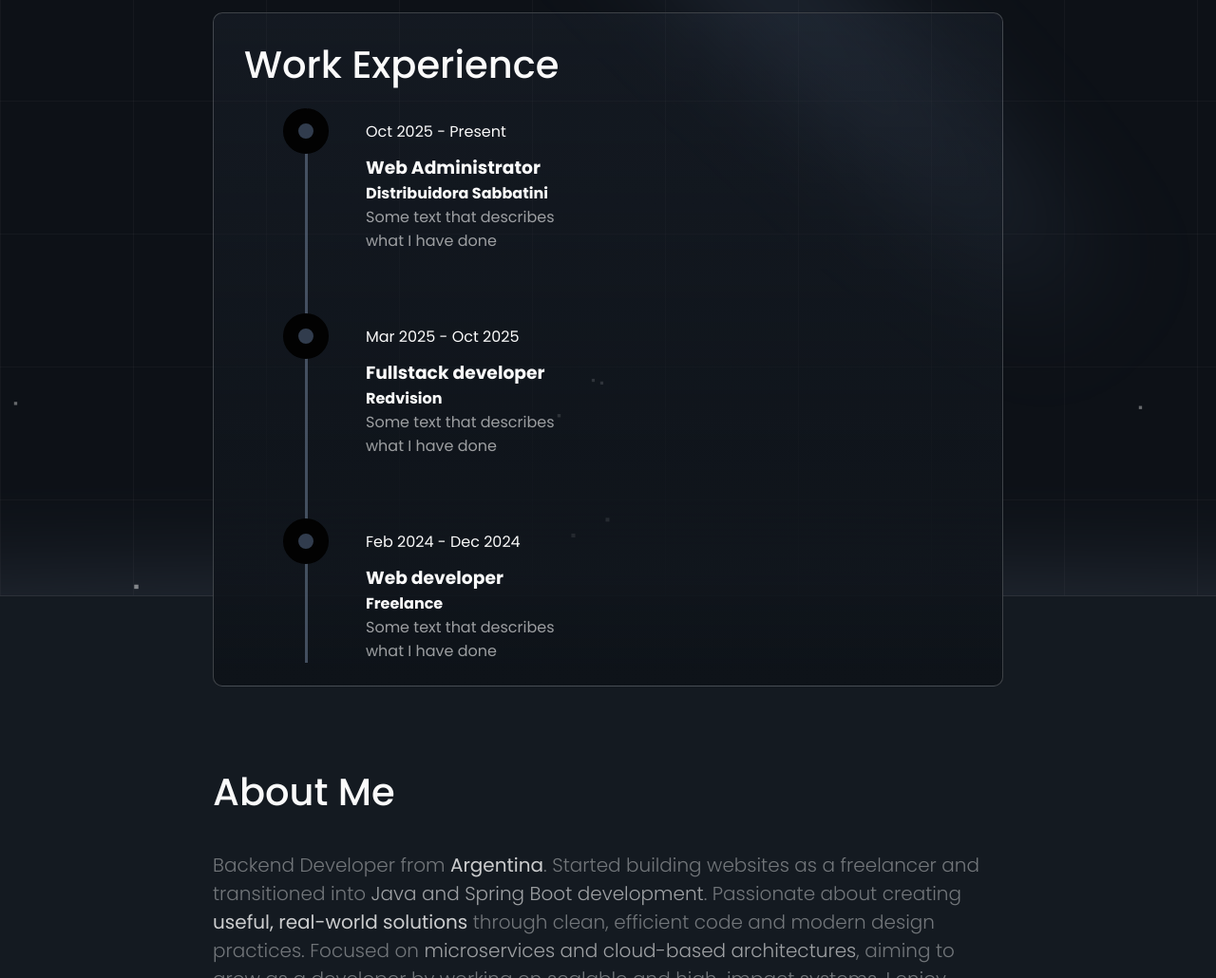
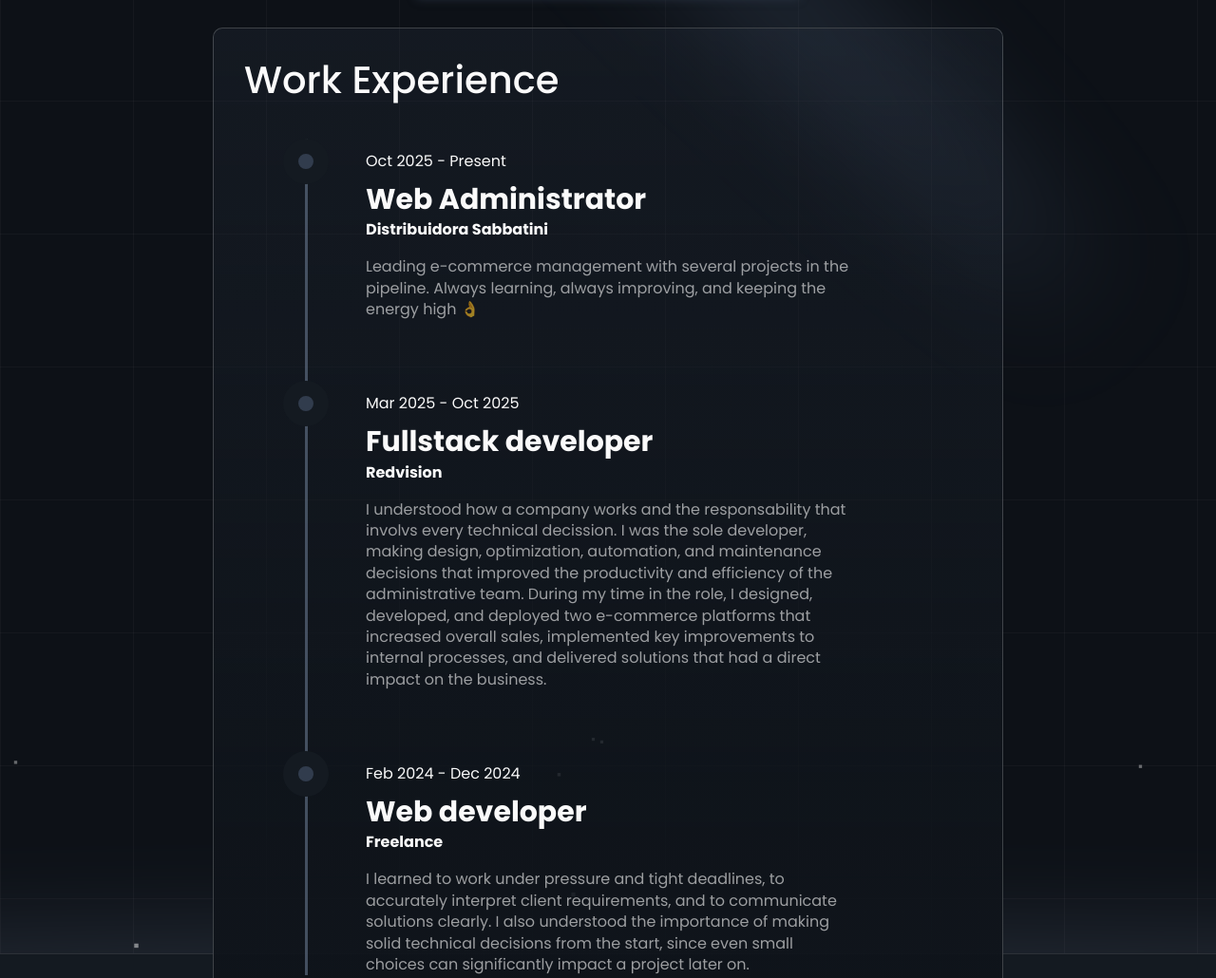
Before and after one commit to joaquinogallar/joaquinogallar.github.io, a plain HTML site: page index.html in a window 1280 px wide. Shown: the part 734-1764 px from the top of the page at 95% size. Drawn offline with Linux system fonts and the light colour scheme.

Commit message:
feat: added some styles for work experience section

```diff
--- a/index.css
+++ b/index.css
@@ -236,8 +236,11 @@ My experience
   display: flex;
   justify-content: space-between;
 
+  box-shadow: 0 0 10px var(--primary-color);
+
   border: 1px solid var(--primary-color);
   margin-bottom: 2rem;
+  margin-top: 1rem;
 }
 
 .me-navigation-btn {
@@ -246,11 +249,14 @@ My experience
   opacity: 0.2;
   transition: all 300ms ease-in-out;
   padding: 0.5rem 1rem;
+  width: 200px;
 }
 
 .me-navigation-btn:hover {
   background-color: var(--primary-color);
   opacity: 1;
+  box-shadow: 0 0 10px var(--primary-color);
+
 }
 
 .me-n-active {
@@ -273,7 +279,7 @@ My experience
 }
 
 .me-experience h2 {
-  margin-bottom: 1rem;
+  margin-bottom: 2rem;
 }
 
 /*
@@ -413,6 +419,7 @@ OLD_STYLES
   display: flex;
   flex-wrap: wrap;
   gap: 1rem;
+  margin-bottom: 1rem;
 }
 
 .me-e-t-images img {
@@ -523,7 +530,6 @@ My professional experience
 }
 
 .mpe-container {
-  width: 65%;
   min-width: 400px;
   display: flex;
   justify-content: center;
@@ -542,6 +548,9 @@ My professional experience
   display: flex;
   flex-direction: column;
   row-gap: 4rem;
+  margin-bottom: 3rem;
+  width: 100%;
+
 }
 
 .mpe-list::before {
@@ -561,8 +570,35 @@ My professional experience
   padding: .5rem;
   position: absolute;
   left: 2.55rem;
-  border: 1rem solid #020202;
+  border: 1rem solid var(--bg-color-secundary);
   background-color: var(--primary-color);
+}
+
+.mpe-l-l-dot::before {
+    content: '';
+  position: absolute;
+  width: 30px;
+  height: 30px;
+  border-radius: 50%;
+  top: 50%;
+  left: 50%;
+  transform: translate(-50%, -50%);
+  backdrop-filter: blur(10px);
+  z-index: -1;
+}
+
+.mpe-l-l-desc h3 {
+  font-size: 30px;
+  line-height: 2rem;
+  margin-bottom: .2rem;
+}
+
+.mpe-l-l-desc h4 {
+  margin-bottom: 1rem;
+}
+
+.mpe-l-l-desc p {
+  line-height: 1.4rem;
 }
 
 .mpe-l-l-d-date {
@@ -765,7 +801,7 @@ Responsive
 
   .m-title-container h1 {
     font-size: 50px;
-    line-height: 70px;
+    line-height: 50px;
   }
 
   .m-title-container p {
@@ -838,6 +874,22 @@ Responsive
     max-width: none;
   }
 
+  .me-navigation-btn {
+    width: 140px;
+  }
+
+  .mpe-list {
+    padding: 0 4rem;
+  }
+
+  .mpe-list::before {
+    left: 1rem;
+  }
+
+  .mpe-l-l-dot {
+    left: -.35rem;
+  }
+
   .am-container {
     min-width: 0;
     max-width: none;
--- a/index.html
+++ b/index.html
@@ -51,29 +51,29 @@
               <ul class="mpe-list">
                 <li class="mpe-l-li">
                   <label class="mpe-l-l-dot"></label>
-                  <div>
+                  <div class="mpe-l-l-desc">
                     <p class="mpe-l-l-d-date">Oct 2025 - Present</p>
                     <h3>Web Administrator</h3>
                     <h4>Distribuidora Sabbatini</h4>
-                    <p class="highlight-text-2">Some text that describes what I have done</p>
+                    <p class="highlight-text-2">Leading e-commerce management with several projects in the pipeline. Always learning, always improving, and keeping the energy high 👌</p>
                   </div>
                 </li>
                 <li class="mpe-l-li">
                   <label class="mpe-l-l-dot"></label>
-                  <div>
+                  <div class="mpe-l-l-desc">
                     <p class="mpe-l-l-d-date">Mar 2025 - Oct 2025</p>
                     <h3>Fullstack developer</h3>
                     <h4>Redvision</h4>
-                    <p class="highlight-text-2">Some text that describes what I have done</p>
+                    <p class="highlight-text-2">I understood how a company works and the responsability that involvs every technical decission. I was the sole developer, making design, optimization, automation, and maintenance decisions that improved the productivity and efficiency of the administrative team. During my time in the role, I designed, developed, and deployed two e-commerce platforms that increased overall sales, implemented key improvements to internal processes, and delivered solutions that had a direct impact on the business.</p>
                   </div>
                 </li>
                 <li class="mpe-l-li">
                   <label class="mpe-l-l-dot"></label>
-                  <div>
+                  <div class="mpe-l-l-desc">
                     <p class="mpe-l-l-d-date">Feb 2024 - Dec 2024</p>
                     <h3>Web developer</h3>
                     <h4>Freelance</h4>
-                    <p class="highlight-text-2">Some text that describes what I have done</p>
+                    <p class="highlight-text-2">I learned to work under pressure and tight deadlines, to accurately interpret client requirements, and to communicate solutions clearly. I also understood the importance of making solid technical decisions from the start, since even small choices can significantly impact a project later on.</p>
                   </div>
                 </li>
               </ul>
```
